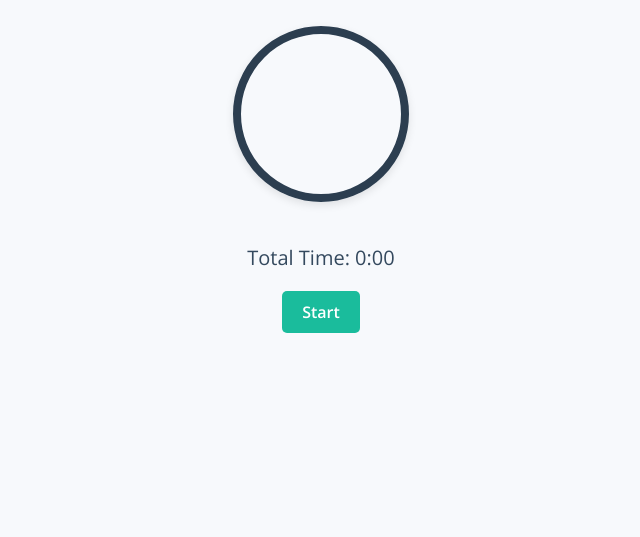
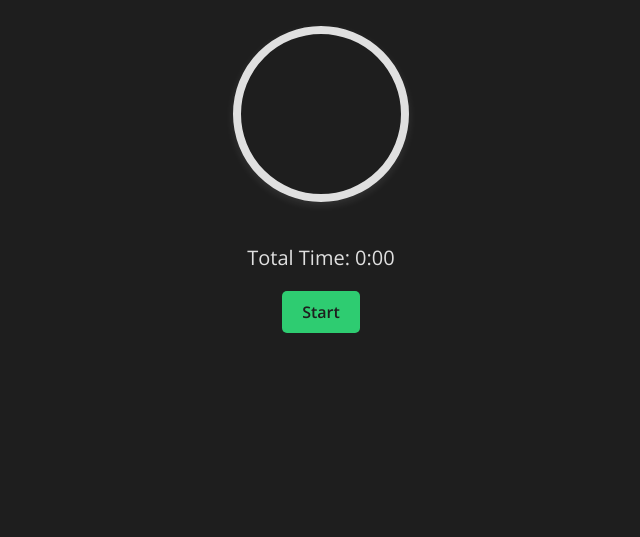
Before and after one commit to marsnyr/boxbreathing, a plain HTML site: page index.html in a window 1280 px wide. Shown: the part 263-800 px from the top of the page, without its empty margins (319-959 px from the left). Drawn offline with nearby package versions, Linux system fonts and the light colour scheme.

Commit message:
Dark Update
Code updated

- buttons need to be a darker color

```diff
--- a/index.html
+++ b/index.html
@@ -15,13 +15,13 @@
       align-items: center;
       height: 100vh;
       margin: 0;
-      background-color: #f7f9fc;
+      background-color: #1e1e1e;
       font-family: 'Open Sans', Arial, sans-serif;
+      color: #e0e0e0;
     }
 
     .timer-container {
       text-align: center;
-      color: #2c3e50;
     }
 
     .phase {
@@ -37,10 +37,10 @@
       margin: 0 auto 20px;
       border-radius: 50%;
       background-color: transparent;
-      border: 10px solid #2c3e50;
+      border: 10px solid #e0e0e0;
       transform: scale(0.8);
       transition: transform 1s ease-in-out;
-      box-shadow: 0 4px 10px rgba(0, 0, 0, 0.1);
+      box-shadow: 0 4px 10px rgba(255, 255, 255, 0.1);
     }
 
     .circle.inhale {
@@ -66,7 +66,7 @@
       transform: translate(-50%, -50%);
       font-size: 2rem;
       font-weight: 600;
-      color: #34495e;
+      color: #e0e0e0;
     }
 
     .controls button {
@@ -82,17 +82,17 @@
     }
 
     .start-button {
-      background-color: #1abc9c;
-      color: #ffffff;
+      background-color: #2ecc71;
+      color: #1e1e1e;
     }
 
     .start-button:hover {
-      background-color: #16a085;
+      background-color: #27ae60;
     }
 
     .pause-button, .resume-button {
       background-color: #f39c12;
-      color: #ffffff;
+      color: #1e1e1e;
     }
 
     .pause-button:hover, .resume-button:hover {
@@ -101,7 +101,7 @@
 
     .reset-button {
       background-color: #e74c3c;
-      color: #ffffff;
+      color: #1e1e1e;
     }
 
     .reset-button:hover {
@@ -111,7 +111,7 @@
     .total-duration {
       font-size: 1.25rem;
       margin-bottom: 20px;
-      color: #34495e;
+      color: #e0e0e0;
     }
   </style>
 </head>
```
